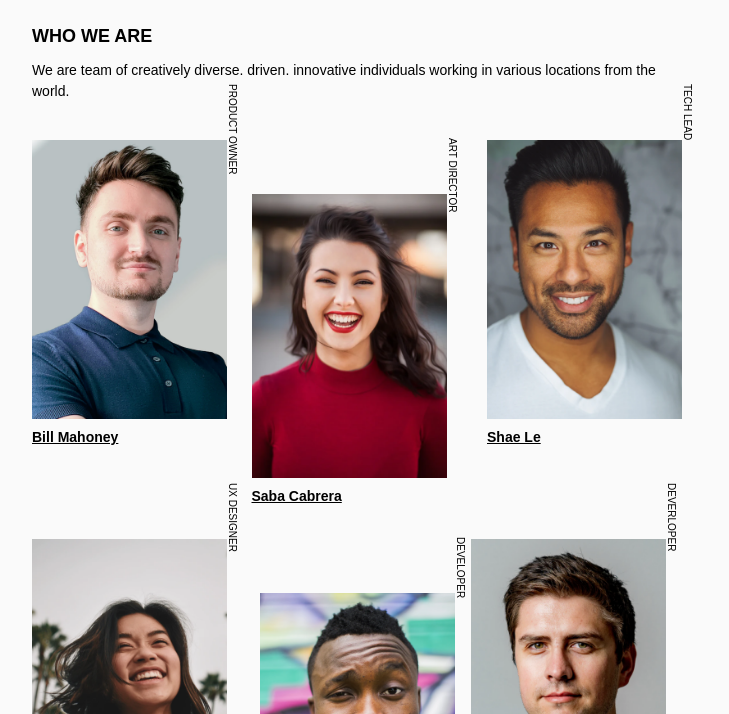
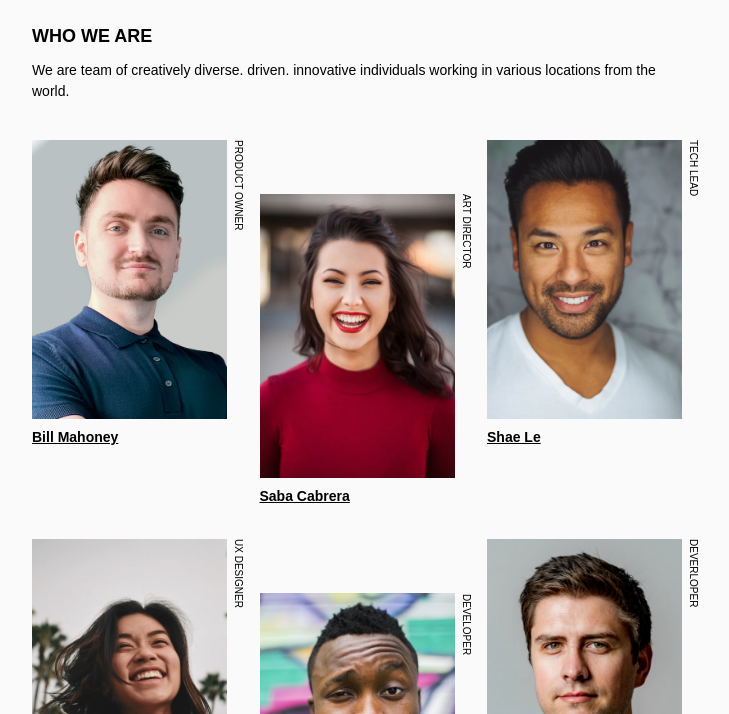
Before and after one commit to vakodrazan/my_team_pages, a website: page webroot/index.html in a window 1280 px wide. Shown: the part 86-800 px from the top of the page, without its empty margins (280-1009 px from the left). Drawn offline with nearby package versions, Linux system fonts and the light colour scheme; files that its build step writes are made by us from their sources.

Commit message:
Position the paragraph at the edge of its parent

```diff
--- a/scss/_section.scss
+++ b/scss/_section.scss
@@ -19,7 +19,6 @@
 
             @media (min-width: $tablet-breakpoint) {
                 width: auto;
-
             }
         }
     }
@@ -29,11 +28,21 @@
         transform: rotate(90deg);
         position: absolute;
         font-size: 10px;
-        top: 0;
-        left: 73%;
+        top: 16%;
+        left: 70%;
+        margin: auto;
         text-transform: uppercase;
         width: 122px;
         height: 10px;
+
+        @media (min-width: $tablet-breakpoint) {
+            top: 18%;
+            left: 76%;
+        }
+        @media (min-width: $breakpoint-desktop) {
+            top: 8%;
+            left: 86%;
+        }
     }
 
 }
@@ -54,8 +63,10 @@
     padding-bottom: 2rem;
 }
 
-.article__section:nth-child(odd) {
-
+@media (min-width: $tablet-breakpoint) {
+    .article__section:not(:nth-child(3n - 2)) {
+        padding-left: 20px;
+    }
 }
 
 .article__section:nth-child(even) {
@@ -64,6 +75,7 @@
 
     @media (min-width: $tablet-breakpoint) {
         padding-top: 0;
+        padding-right: 0;
     }
 
 }
```
